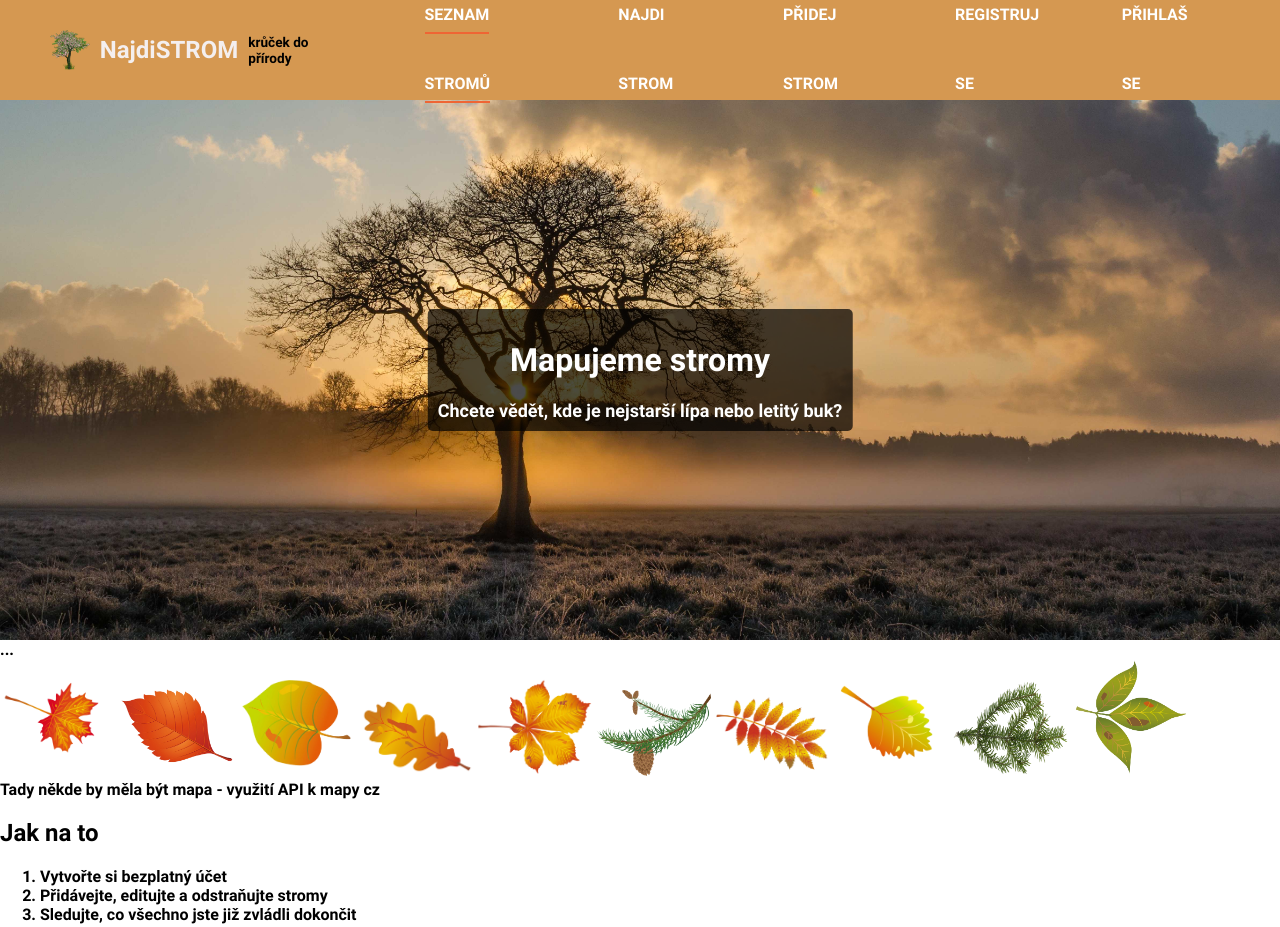
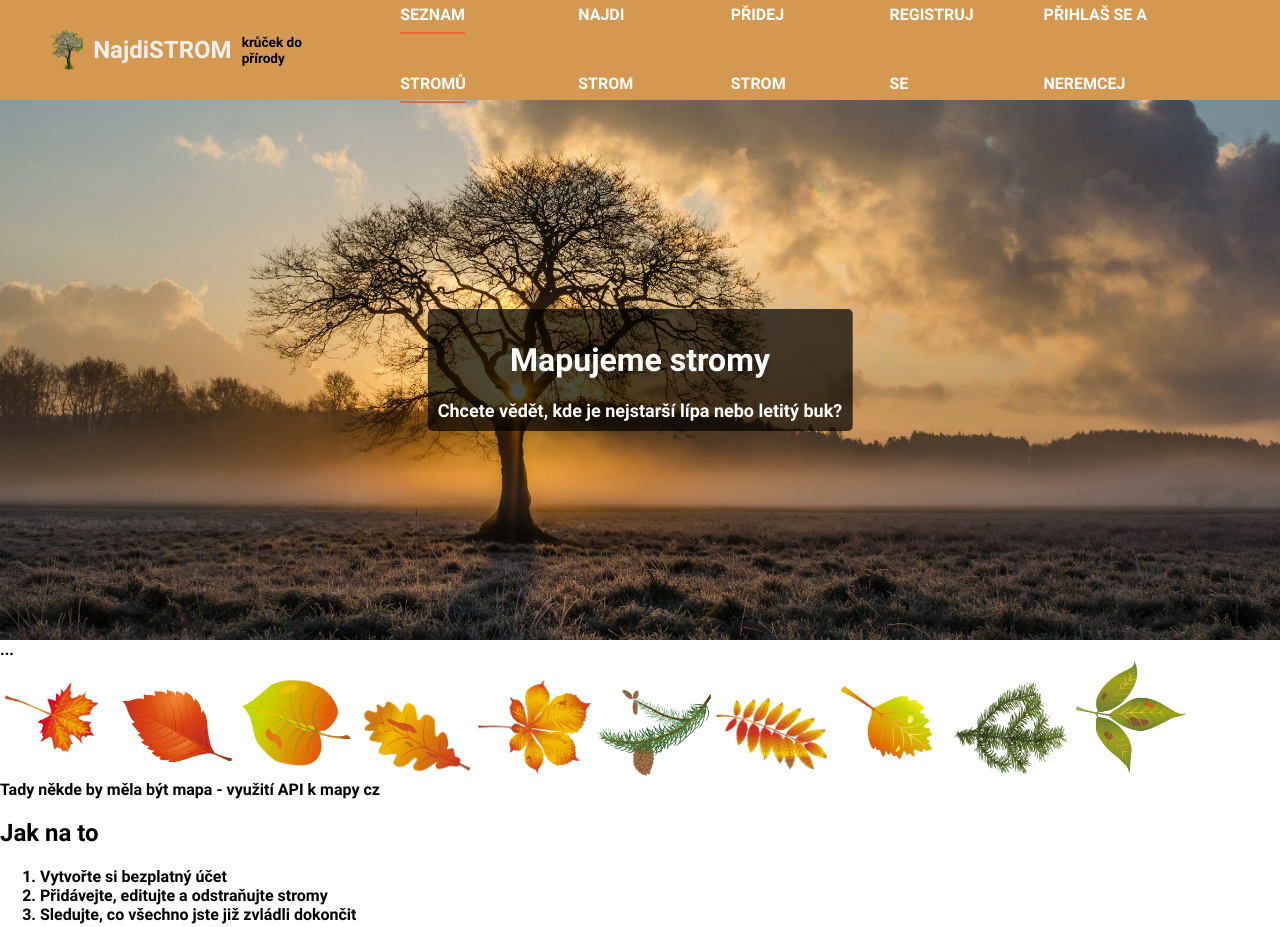
Before and after one commit to RoseeAnn80/codeSchool, a plain HTML site: page index.html in a window 1280 px wide. Shown: the top 927 px of the page. Drawn offline with Linux system fonts and the light colour scheme; files that its build step writes are made by us from their sources; files whose address does not match are found by name.

Commit message:
změna nav test

```diff
--- a/index.html
+++ b/index.html
@@ -23,7 +23,7 @@
                     <li><a href="found_tree.html">Najdi strom</a></li>
                     <li><a href="add_tree.html">Přidej strom</a></li>
                     <li><a href="register.html">Registruj se </a></li>
-                    <li><a href="login.html">Přihlaš se</a></li>
+                    <li><a href="login.html">Přihlaš se a neremcej</a></li>
                 </ul>
             </nav>
         </div>
```
